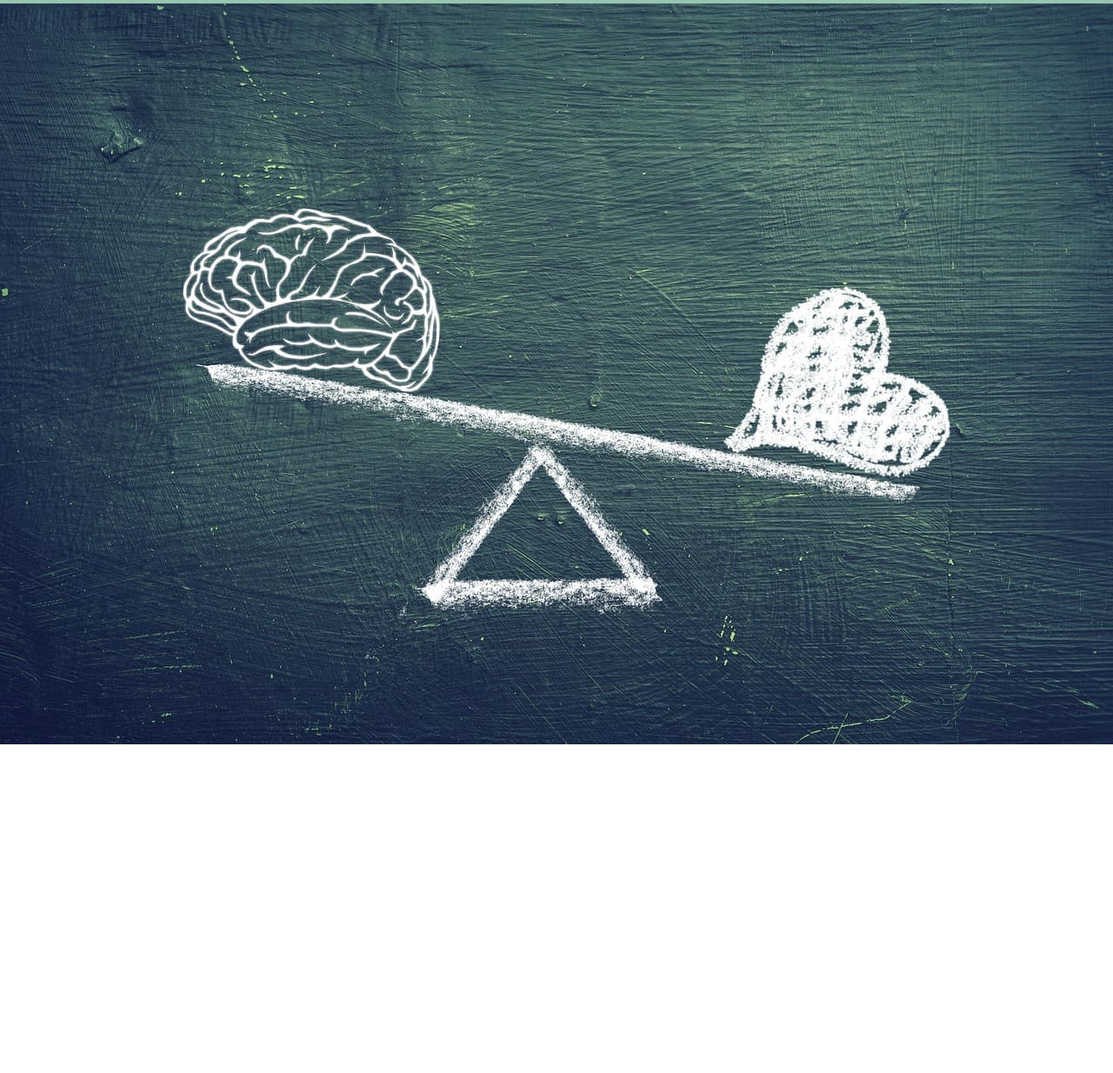
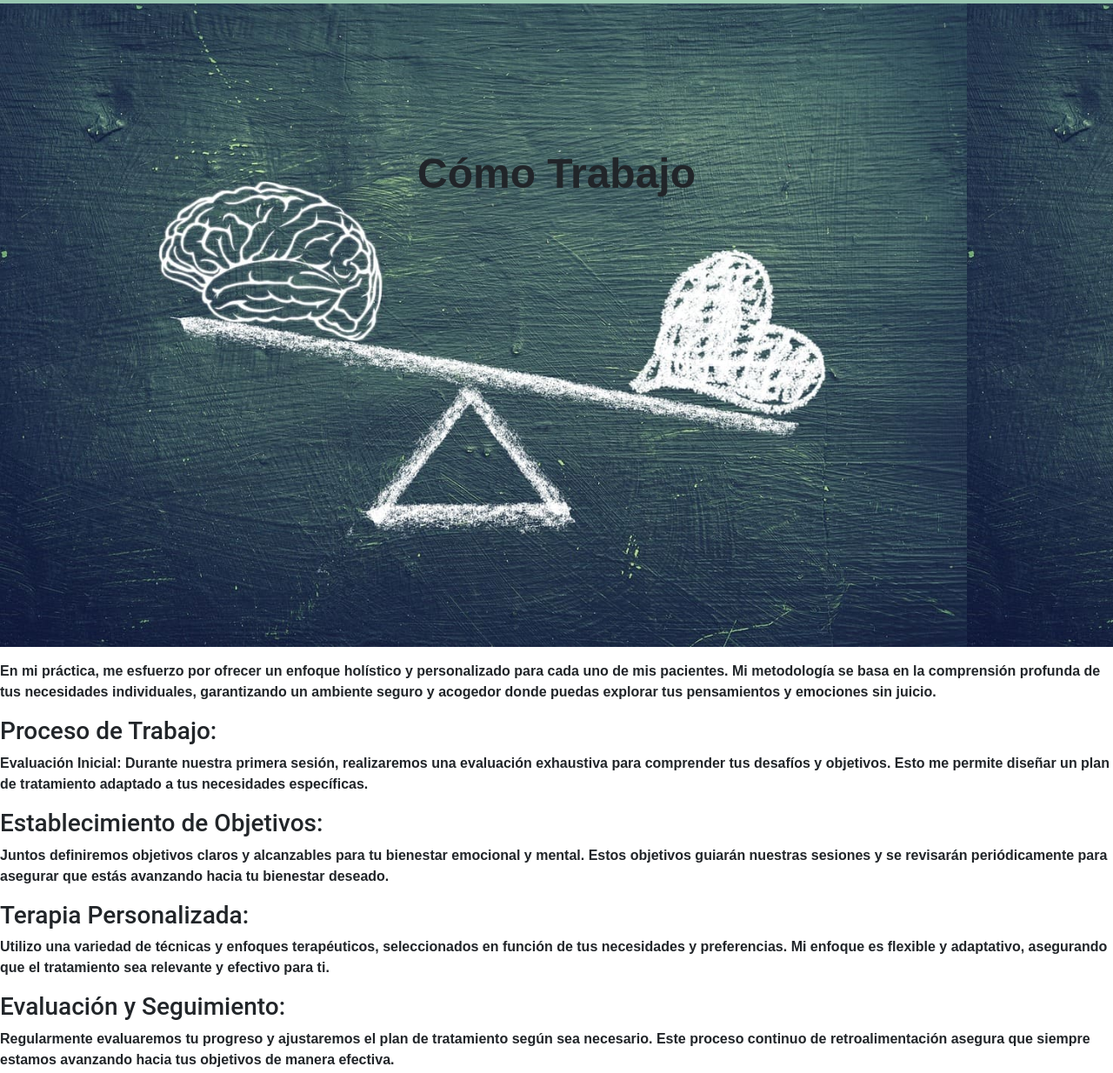
Before and after one commit to CristianWalz/School402, a website: page pages/comotrabajo.html in a window 1280 px wide. Shown: the part 66-1300 px from the top of the page at 87% size. Before the commit the page ends 922 px from the top, so only its background shows below. Drawn offline with nearby package versions, Linux system fonts and the light colour scheme; files whose address does not match are found by name.

Commit message:
add as-work

```diff
--- a/css/style.css
+++ b/css/style.css
@@ -20,7 +20,6 @@ li {
 
 p {
     font-family: Arial, Helvetica, sans-serif;
-    margin: 1em;
     font-weight:bold
   }
 
@@ -57,15 +56,17 @@ p {
         /* line-height: 1.5; */
     }
 }
-.wrapper-index {
-  text-align: center;
+.wrapper-index-img {
+  background-image: url(../img/7-index-main.jpg);
+  height: 80vh;
+  background-position: top;
+  padding-top: 2rem;
 
-  .wrapper-index__img {
-    height: 150px;
+  .wrapper-index__title {
+    text-align: center;
   }
-  .wrapper-index__title2 {
-
-    color: cornflowerblue;
+  .wrapper-index__p {
+    text-align: center;
   }
 }
 
@@ -143,7 +144,8 @@ p {
       gap: 12px;
     }
  }
- .wrapper-index {
+ .wrapper-index-img {
+   height: 92.5vh;
 
    .wrapper-index__title {
    padding-top: 1em;
@@ -180,9 +182,31 @@ p {
 /***************** COMO TRABAJO ******************/
 
 .as-work-container {
+  height: 70.5vh;
+  background-image: url(../img/comotrabajo.jpg);
+  background-size: contain;
 
-  .as-work-container__img {
-    width: 100%;
+  .ass-work__p {
+    text-align: center;
+    font-size:1.5rem;
+    padding-top: 1rem;
+  }
+}
+.as-work-container-text {
+  padding-top: 1em;
+}
+
+@media only screen and (min-width: 768px) {
+  .as-work-container {
+    height: 92.5vh;
+    background-image: url(../img/comotrabajo.jpg);
+    background-size: contain;
+
+    .ass-work__p {
+      text-align: center;
+      padding-top: 10rem;
+      font-size:3rem;
+    }
   }
 }
 
--- a/pages/comotrabajo.html
+++ b/pages/comotrabajo.html
@@ -40,9 +40,21 @@
     <main>
         <section>
             <div class="as-work-container">
-                <img class="as-work-container__img" src="../img/brain-7314501_1280 (1).jpg" alt="Corazón">
+                <p class="ass-work__p">Cómo Trabajo</p>
             </div>
         </section>
+        <div class="as-work-container-text">
+            <p>En mi práctica, me esfuerzo por ofrecer un enfoque holístico y personalizado para cada uno de mis pacientes. Mi metodología se basa en la comprensión profunda de tus necesidades individuales, garantizando un ambiente seguro y acogedor donde puedas explorar tus pensamientos y emociones sin juicio.</p>
+            <h3>Proceso de Trabajo:</h4>
+            <p>Evaluación Inicial:
+                Durante nuestra primera sesión, realizaremos una evaluación exhaustiva para comprender tus desafíos y objetivos. Esto me permite diseñar un plan de tratamiento adaptado a tus necesidades específicas.</p>
+            <h3>Establecimiento de Objetivos:</h3>
+            <p>Juntos definiremos objetivos claros y alcanzables para tu bienestar emocional y mental. Estos objetivos guiarán nuestras sesiones y se revisarán periódicamente para asegurar que estás avanzando hacia tu bienestar deseado.</p>
+            <h3>Terapia Personalizada:</h3>
+            <p>Utilizo una variedad de técnicas y enfoques terapéuticos, seleccionados en función de tus necesidades y preferencias. Mi enfoque es flexible y adaptativo, asegurando que el tratamiento sea relevante y efectivo para ti.</p>
+            <h3>Evaluación y Seguimiento:</h3>
+            <p>Regularmente evaluaremos tu progreso y ajustaremos el plan de tratamiento según sea necesario. Este proceso continuo de retroalimentación asegura que siempre estamos avanzando hacia tus objetivos de manera efectiva.</p>
+        </div>
     </main>
     <script src="./Javascript/index.js"></script>
 </body>
```
Also changed, not shown: index.html (+4 -5 lines), img/5-terapia.png (added), img/6-bienestar.jpg (added), img/7-index-main.jpg (added), img/comotrabajo.jpg (renamed from img/brain-7314501_1280 (1).jpg), img/mind.png (added), img/otro.png (renamed from img/Cómo Trabajo.png).
